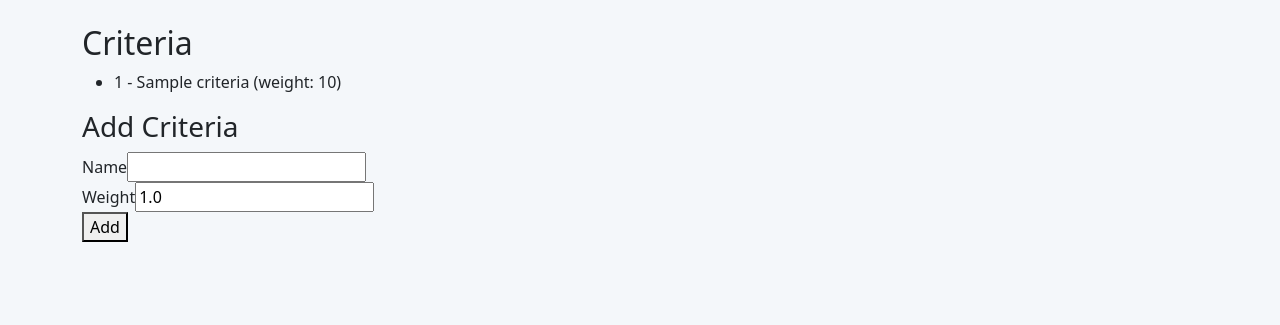
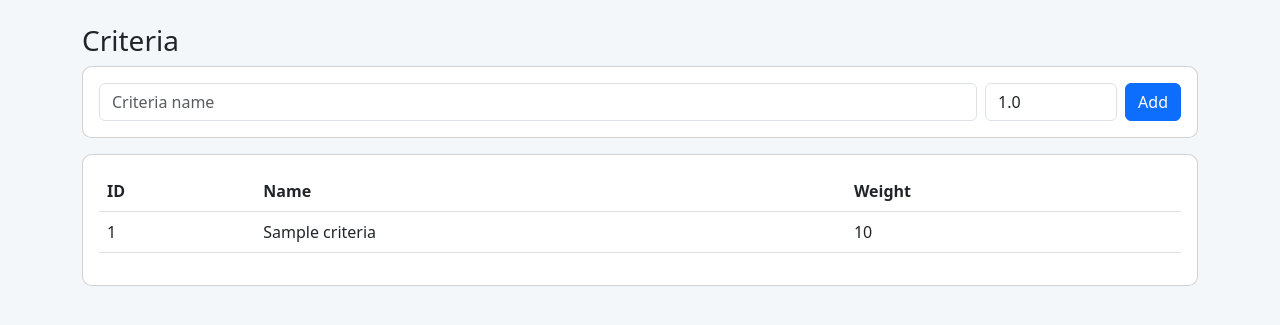
Before and after one commit to lecelechavarre/Performance-Evaluation, a Flask app: template src/templates/criteria.html in a window 1280 px wide. Shown: the part 56-381 px from the top of the page. Run offline with Flask 3, Linux system fonts and the light colour scheme; the template is opened without the code that fills it: most values are stand-ins (such as "Sample title", 1, 10 or a date in 2020).

Commit message:
Update criteria.html

```diff
--- a/src/templates/criteria.html
+++ b/src/templates/criteria.html
@@ -1,15 +1,25 @@
-{% extends "base.html" %}
+{% extends 'base.html' %}
 {% block content %}
-<h2>Criteria</h2>
-<ul>
-{% for c in criteria %}
-  <li>{{c.id}} - {{c.name}} (weight: {{c.weight}})</li>
-{% endfor %}
-</ul>
-<h3>Add Criteria</h3>
-<form method="post">
-  <label>Name</label><input name="name"><br>
-  <label>Weight</label><input name="weight" value="1.0"><br>
-  <button type="submit">Add</button>
-</form>
+<h3>Criteria</h3>
+<div class="card mb-3">
+  <div class="card-body">
+    <form method="post" class="row g-2">
+      <div class="col"><input class="form-control" name="name" placeholder="Criteria name" required></div>
+      <div class="col" style="max-width:140px"><input class="form-control" name="weight" placeholder="weight" value="1.0" required></div>
+      <div class="col-auto"><button class="btn btn-primary">Add</button></div>
+    </form>
+  </div>
+</div>
+<div class="card">
+  <div class="card-body">
+    <table class="table">
+      <thead><tr><th>ID</th><th>Name</th><th>Weight</th></tr></thead>
+      <tbody>
+      {% for c in criteria %}
+        <tr><td>{{c.id}}</td><td>{{c.name}}</td><td>{{c.weight}}</td></tr>
+      {% endfor %}
+      </tbody>
+    </table>
+  </div>
+</div>
 {% endblock %}
```
